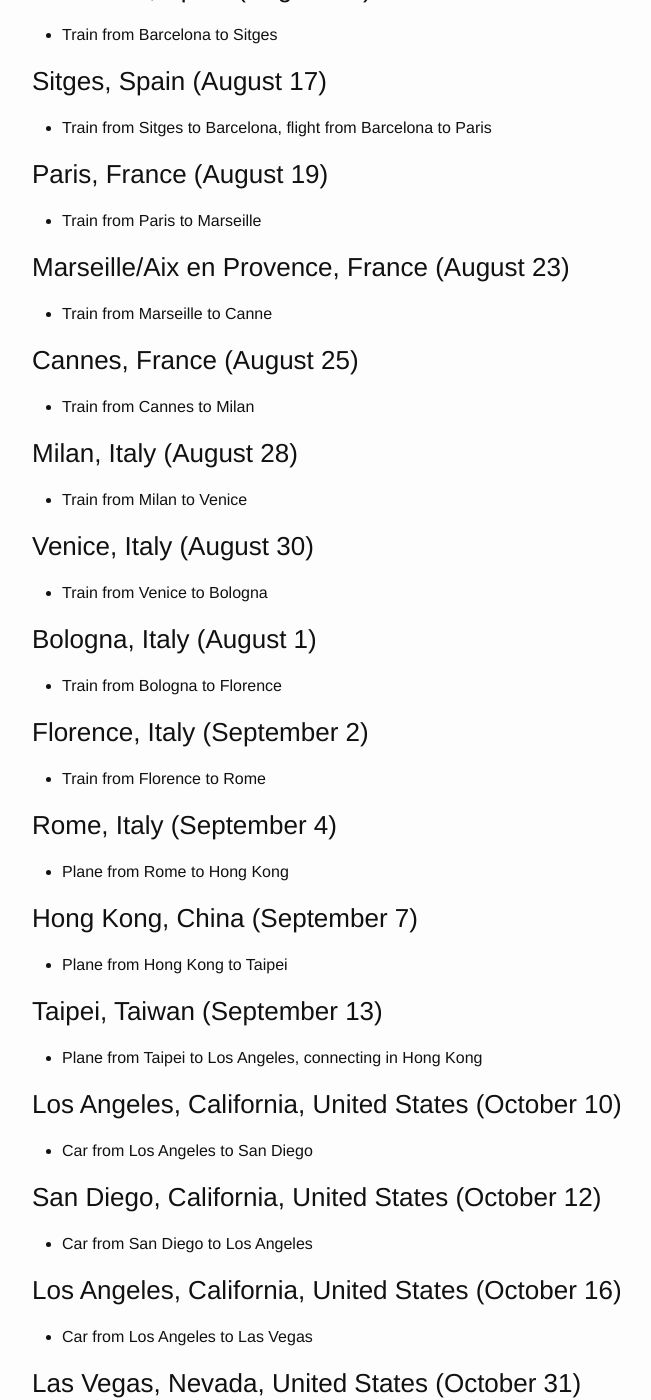
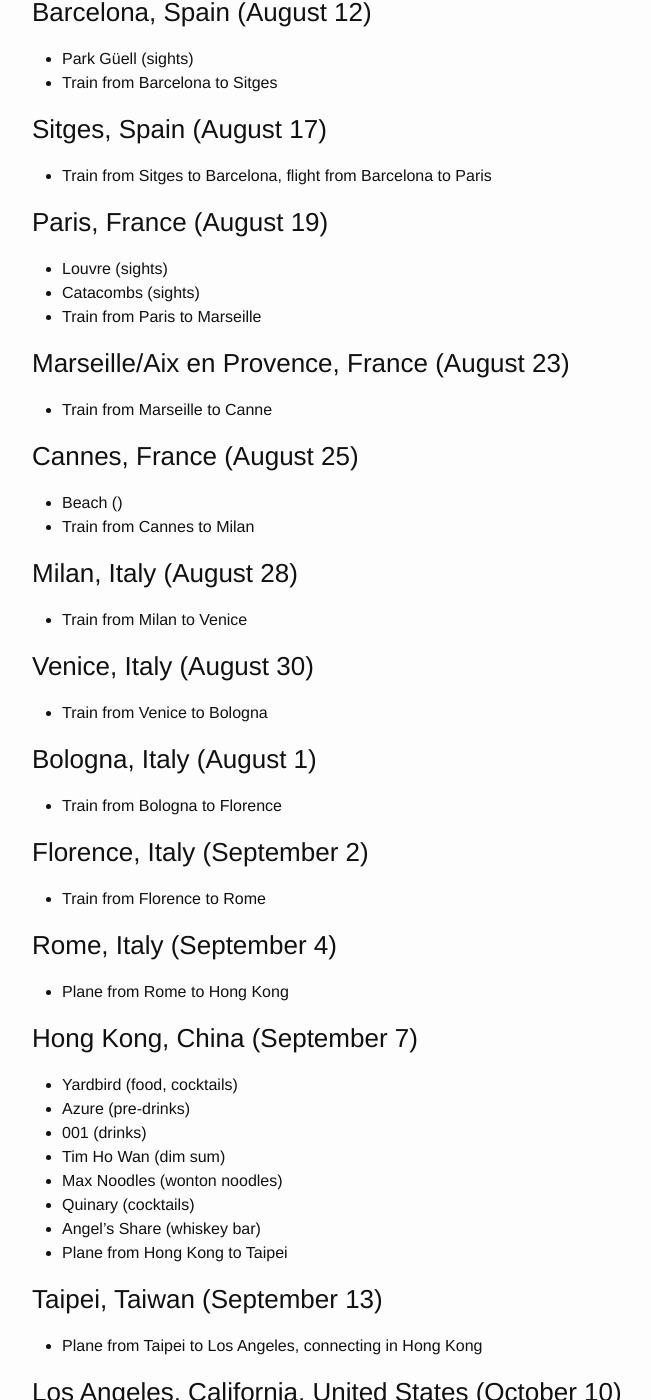
Before and after one commit to JonHMChan/blog, a Jekyll site: the page built from _posts/2015-07-30-my-round-the-world-itinerary.markdown, in a window 1280 px wide and 1400 px high, scrolled down 456 px. Shown: the whole window, without its empty margins (238-889 px from the left). Built offline with Jekyll 4.4.1, drawn with Linux system fonts in a browser that asks for light colours; some of the changed text lies outside the part shown.

Commit message:
Update itinerary

```diff
--- a/_posts/2015-07-30-my-round-the-world-itinerary.markdown
+++ b/_posts/2015-07-30-my-round-the-world-itinerary.markdown
@@ -10,21 +10,26 @@
  - Plane from New York to Berlin, connecting in Dussuldorf
 
 ### Berlin, Germany (August 9)
+ - Berlin Wall (history)
  - Plane from Berlin to Barcelona
 
 ### Barcelona, Spain (August 12)
+ - Park Güell (sights)
  - Train from Barcelona to Sitges
 
 ### Sitges, Spain (August 17)
  - Train from Sitges to Barcelona, flight from Barcelona to Paris
 
 ### Paris, France (August 19)
+ - Louvre (sights)
+ - Catacombs (sights)
  - Train from Paris to Marseille
 
 ### Marseille/Aix en Provence, France (August 23)
  - Train from Marseille to Canne
 
 ### Cannes, France (August 25)
+ - Beach ()
  - Train from Cannes to Milan
 
 ### Milan, Italy (August 28)
@@ -43,6 +48,13 @@
  - Plane from Rome to Hong Kong
 
 ### Hong Kong, China (September 7)
+ - Yardbird (food, cocktails)
+ - Azure (pre-drinks)
+ - 001 (drinks)
+ - Tim Ho Wan (dim sum)
+ - Max Noodles (wonton noodles)
+ - Quinary (cocktails)
+ - Angel's Share (whiskey bar)
  - Plane from Hong Kong to Taipei
 
 ### Taipei, Taiwan (September 13)
```
